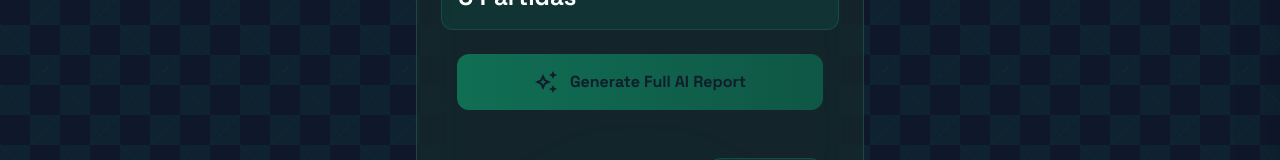
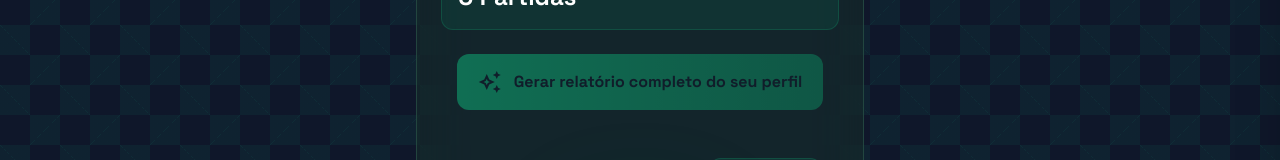
Before and after one commit to samuel-Mdcosta/frontChessTutorAi, a React (Vite) app: page /coach in a window 1280 px wide. Shown: the part 185-345 px from the top of the page. Built offline with nearby package versions, Linux system fonts and the light colour scheme; no server answers; sample sign-in values are in the browser's storage.

Commit message:
[FIX] - button span

```diff
--- a/src/pages/Coach.jsx
+++ b/src/pages/Coach.jsx
@@ -49,7 +49,6 @@ export default function Coach() {
         `http://localhost:8000/users/${username}/report`
       );
 
-      // O backend retorna { "tutor_report": "texto..." }
       if (response.data.tutor_report) {
         setAiReport(response.data.tutor_report);
       } else {
@@ -92,7 +91,9 @@ export default function Coach() {
           ) : (
             <>
               <span className="material-symbols-outlined">auto_awesome</span>
-              <span className="truncate">Generate Full AI Report</span>
+              <span className="truncate">
+                Gerar relatório completo do seu perfil
+              </span>
             </>
           )}
         </button>
```
